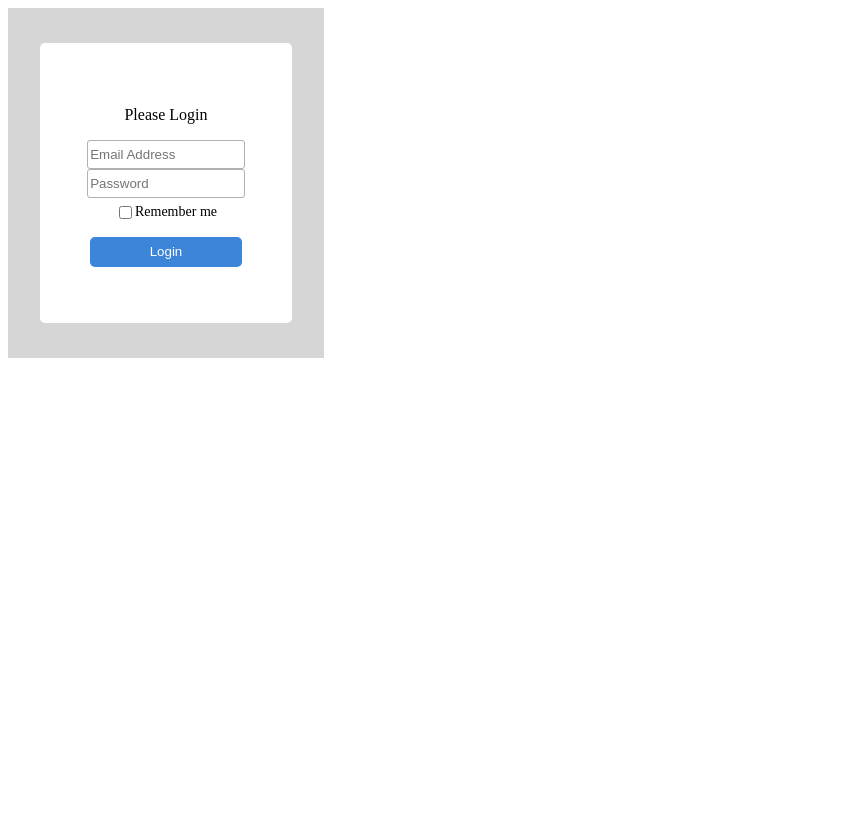
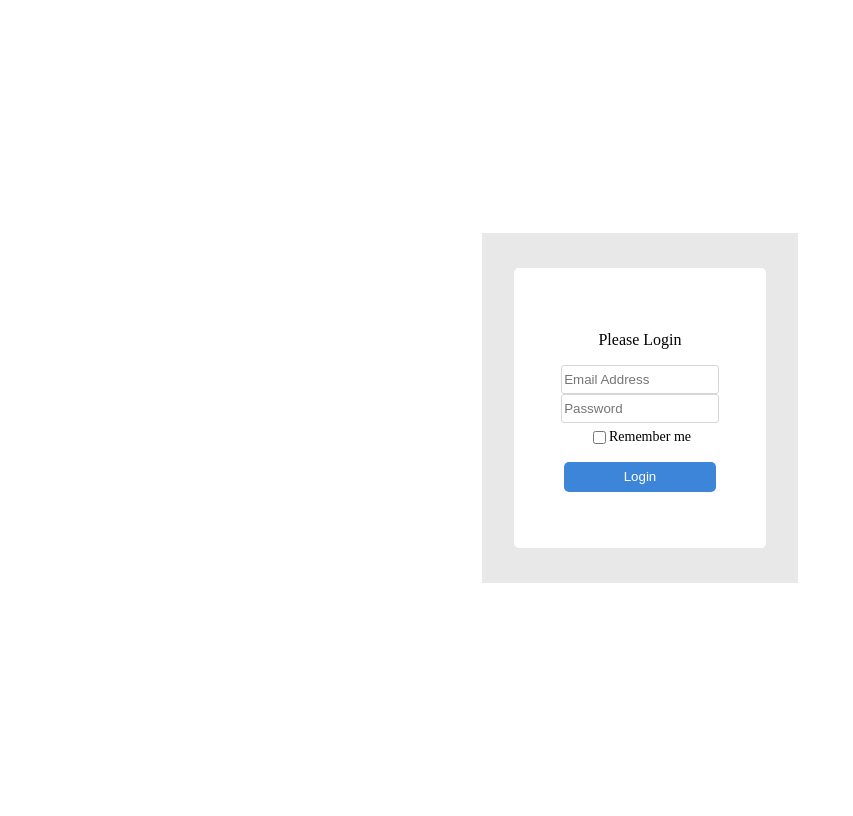
Before and after one commit to Liavudi/nft-insights, a Flask app: page /login in a window 1280 px wide. Shown: the whole page, without its empty margins (0-853 px from the left). Before the commit the page ends 358 px from the top, so only its background shows below. Run offline with Flask 2, Linux system fonts and the light colour scheme.

Commit message:
upgraded the login component

```diff
--- a/main.py
+++ b/main.py
@@ -54,6 +54,10 @@ def populate_one_day_to_elastic(contract_address: str, starting_timestamp: int):
 is_logged = False
 USER = {"email": "crypto_whale", "password": "js*gnHfcx!"}
 
+# populate_one_day_to_elastic('0xb47e3cd837dDF8e4c57F05d70Ab865de6e193BBB',1667696400)
+# populate_one_day_to_elastic('0xb47e3cd837dDF8e4c57F05d70Ab865de6e193BBB',1667782800)
+# populate_one_day_to_elastic('0xb47e3cd837dDF8e4c57F05d70Ab865de6e193BBB',1667869200)
+
 @app.route('/')
 def home():
     if not is_logged:
@@ -83,5 +87,4 @@ def is_user_logged():
 if __name__ == '__main__':
     contracts = ['0xb47e3cd837dDF8e4c57F05d70Ab865de6e193BBB',
                  '0x60e4d786628fea6478f785a6d7e704777c86a7c6']
-
     app.run(debug=True)
--- a/static/login.css
+++ b/static/login.css
@@ -1,9 +1,15 @@
+body{
+    display: flex;
+    justify-content: center;
+    align-items: center;
+    height: 100vh;
+}
 .main-container{
 display: flex;
 justify-content: center;
 flex-direction: column;
 align-items: center;
-background-color: rgb(214, 214, 214);
+background-color: rgb(233, 232, 232);
 height: 350px;
 width: 25%;
 }
@@ -21,7 +27,7 @@ width: 25%;
 .form{
     height: 25px;
     width: 60%;
-    border:solid 1px rgb(177, 176, 176);
+    border:solid 1px rgb(216, 215, 215);
     border-radius: 3px;
     outline: none;
 
@@ -46,6 +52,9 @@ width: 25%;
     font-size: 14px;
 
 }
+input[type=checkbox]:hover{
+    cursor: pointer;
+}
 #btn:hover{
     cursor: pointer;
     background-color: rgb(96, 161, 236);
--- a/templates/index.html
+++ b/templates/index.html
@@ -25,8 +25,6 @@
                 let x = parseInt(values['_source']['timeStamp']) * 1000
                 parsedData.push({x: x, y: y, currency:'$:val'});
             });
-
-
 
             Highcharts.chart('container', {
                chart: {
--- a/templates/login.html
+++ b/templates/login.html
@@ -26,6 +26,10 @@
 
     <script>
         $(document).ready(function() {
+        if (JSON.parse('{{is_logged|tojson}}')=== true){
+            window.location.href ='/'
+            alert('Already logged, redirecting to index')
+        }
         $("#btn").click(function (){
             const email = $('#email').val()
             const password = $('#password').val()
```
